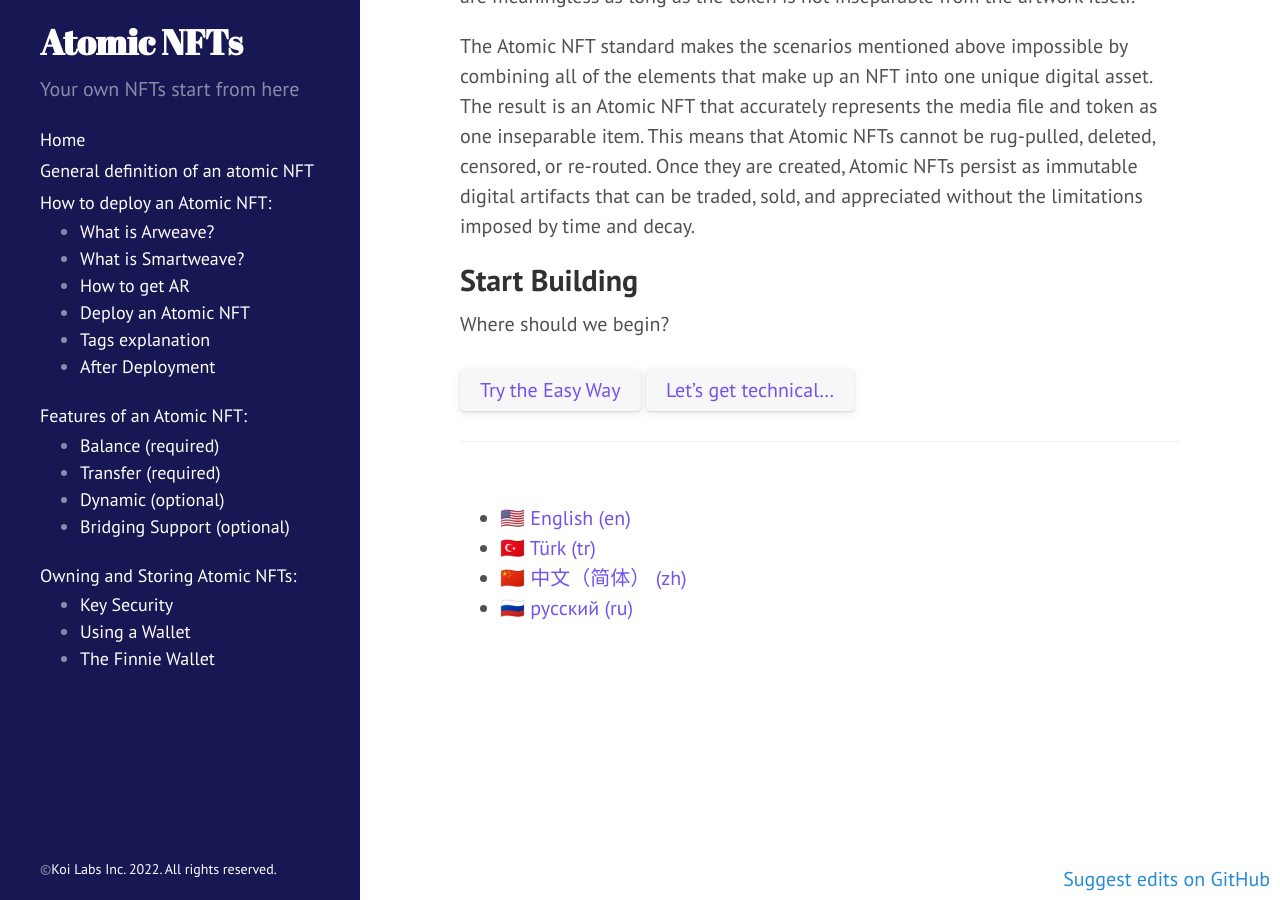
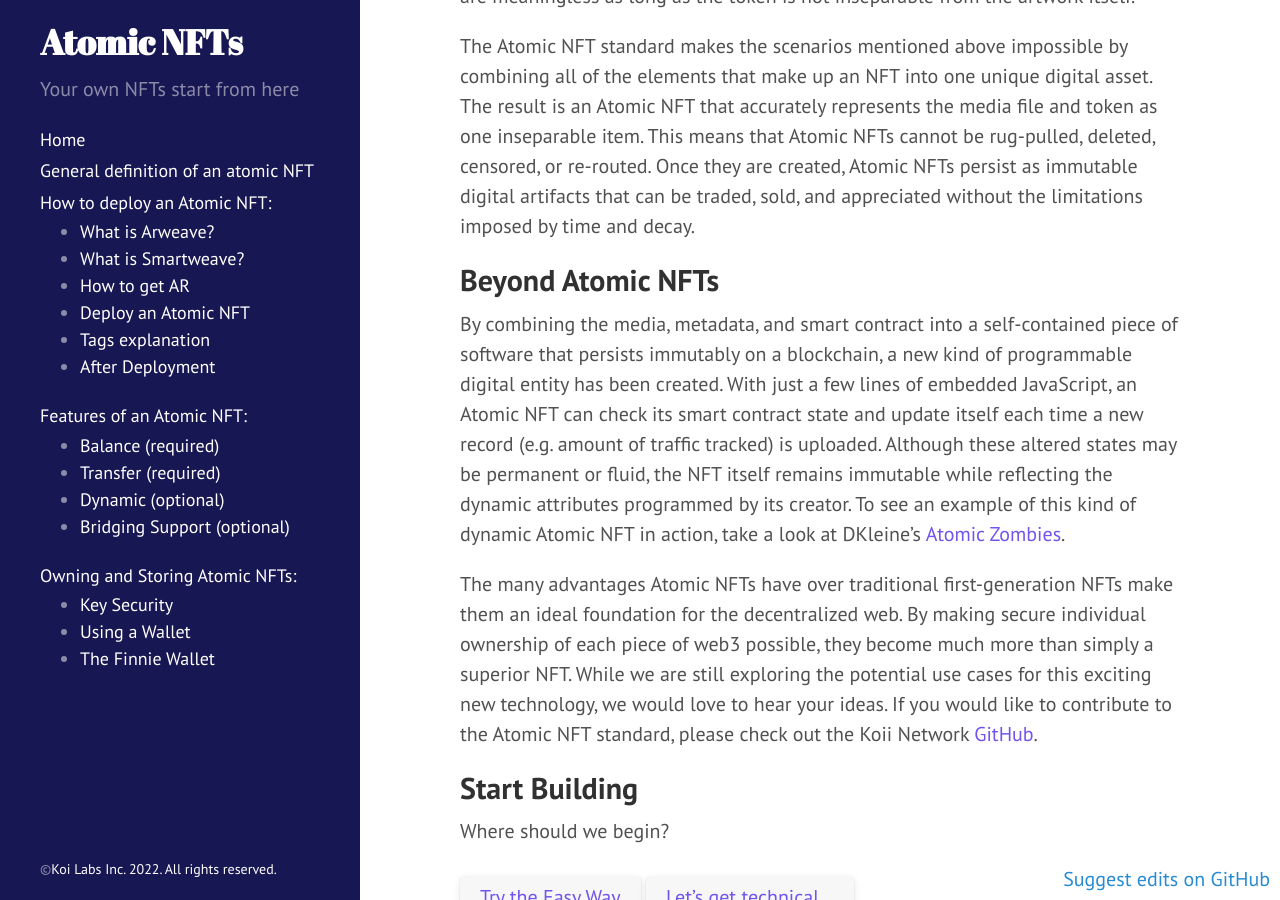
Before and after one commit to atomic-nfts/site, a Jekyll site: the page built from en/index.md, in a window 1280 px wide and 900 px high, scrolled down 903 px. Built offline with Jekyll 4.4.1, drawn with Linux system fonts in a browser that asks for light colours; nearby versions of some CDN libraries.

Commit message:
update home section

```diff
--- a/en/index.md
+++ b/en/index.md
@@ -18,6 +18,12 @@ This has and will continue to lead to problems for traditional NFTs. For example
 The Atomic NFT standard makes the scenarios mentioned above impossible by combining all of the elements that make up an NFT into one unique digital asset. The result is an Atomic NFT that accurately represents the media file and token as one inseparable item. This means that Atomic NFTs cannot be rug-pulled, deleted, censored, or re-routed. Once they are created, Atomic NFTs persist as immutable digital artifacts that can be traded, sold, and appreciated without the limitations imposed by time and decay.
 {: .fs-6 .fw-300 }
 
+## Beyond Atomic NFTs
+
+By combining the media, metadata, and smart contract into a self-contained piece of software that persists immutably on a blockchain, a new kind of programmable digital entity has been created. With just a few lines of embedded JavaScript, an Atomic NFT can check its smart contract state and update itself each time a new record (e.g. amount of traffic tracked) is uploaded. Although these altered states may be permanent or fluid, the NFT itself remains immutable while reflecting the dynamic attributes programmed by its creator. To see an example of this kind of dynamic Atomic NFT in action, take a look at DKleine’s [Atomic Zombies](https://atomiczombies.io/){: target=" \_blank"}.
+
+The many advantages Atomic NFTs have over traditional first-generation NFTs make them an ideal foundation for the decentralized web. By making secure individual ownership of each piece of web3 possible, they become much more than simply a superior NFT. While we are still exploring the potential use cases for this exciting new technology, we would love to hear your ideas. If you would like to contribute to the Atomic NFT standard, please check out the Koii Network [GitHub](https://github.com/koii-network/){: target=" \_blank"}.
+
 ## Start Building
 
 Where should we begin?
```
